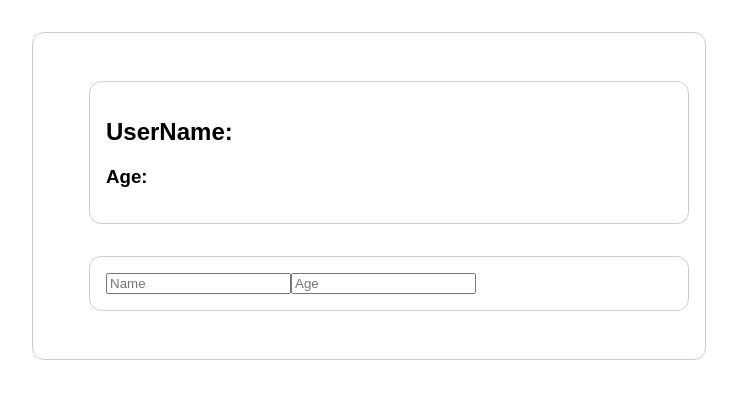
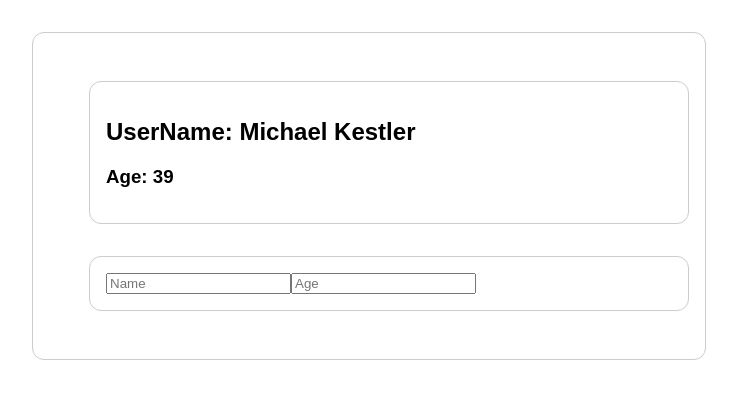
Before and after one commit to michael-kestler/cmp-communication-assignment-problem, a Vue app: page / in a window 1280 px wide. Shown: the top 398 px of the page, without its empty margins (271-1008 px from the left). Built offline with nearby package versions, Linux system fonts and the light colour scheme.

Commit message:
passed username and age props to activeuser component

```diff
--- a/src/App.vue
+++ b/src/App.vue
@@ -7,7 +7,7 @@
      <!-- <input type="text" placeholder="Name"/>
     <input type="text" placeholder="Age"/>  -->
     <ul>
-        <active-user :userName="users.userName" :age="users.age">
+        <active-user :username="users.name" :age="users.age">
 
         </active-user>
 
@@ -19,35 +19,27 @@
 </template>
 
 <script>
-import ActiveUser from './components/ActiveUser.vue';
     export default{
-  components: { ActiveUser },
         data() {
             return{
-                users: [
-                    {
-                        userName: 'jsmith22',
-                        age: '25'
-                    },
-                    {
-                        userName:'astanwyck',
-                        age: '33'
-                    }
-                ],
+                users: {
+                    name: 'Michael Kestler',
+                    age: '39'
+                }
             }
         },
 
 
-        methods: {
-            // addUser(userName, age){
-            //     const newUser = {
-            //         id: new Date().toISOString,
-            //         userName: userName,
-            //         age: age,
-            //     }
-            //      this.users.push(newUser)
-            // }
-        }
+        // methods: {
+        //     // addUser(userName, age){
+        //     //     const newUser = {
+        //     //         id: new Date().toISOString,
+        //     //         userName: userName,
+        //     //         age: age,
+        //     //     }
+        //     //      this.users.push(newUser)
+        //     // }
+        // }
 
 
 
--- a/src/components/ActiveUser.vue
+++ b/src/components/ActiveUser.vue
@@ -1,6 +1,6 @@
 <template>
 <section>
-    <h2>UserName: {{userName}}</h2>
+    <h2>UserName: {{username}}</h2>
     <h3>Age: {{age}}</h3>
 </section>
 </template>
@@ -8,7 +8,7 @@
 <script>
 export default{
     props: {
-        userName: {
+        username: {
             type: String,
             required: true
         },
@@ -18,21 +18,6 @@ export default{
         }
     },
 
-    data(){
-        return{
-                users: [
-                    {
-                        userName: 'jsmith22',
-                        age: '25'
-                    },
-                    {
-                        userName:'astanwyck',
-                        age: '33'
-                    }
-                ],
-            };
-    }
-
 }
 
 </script>
```
